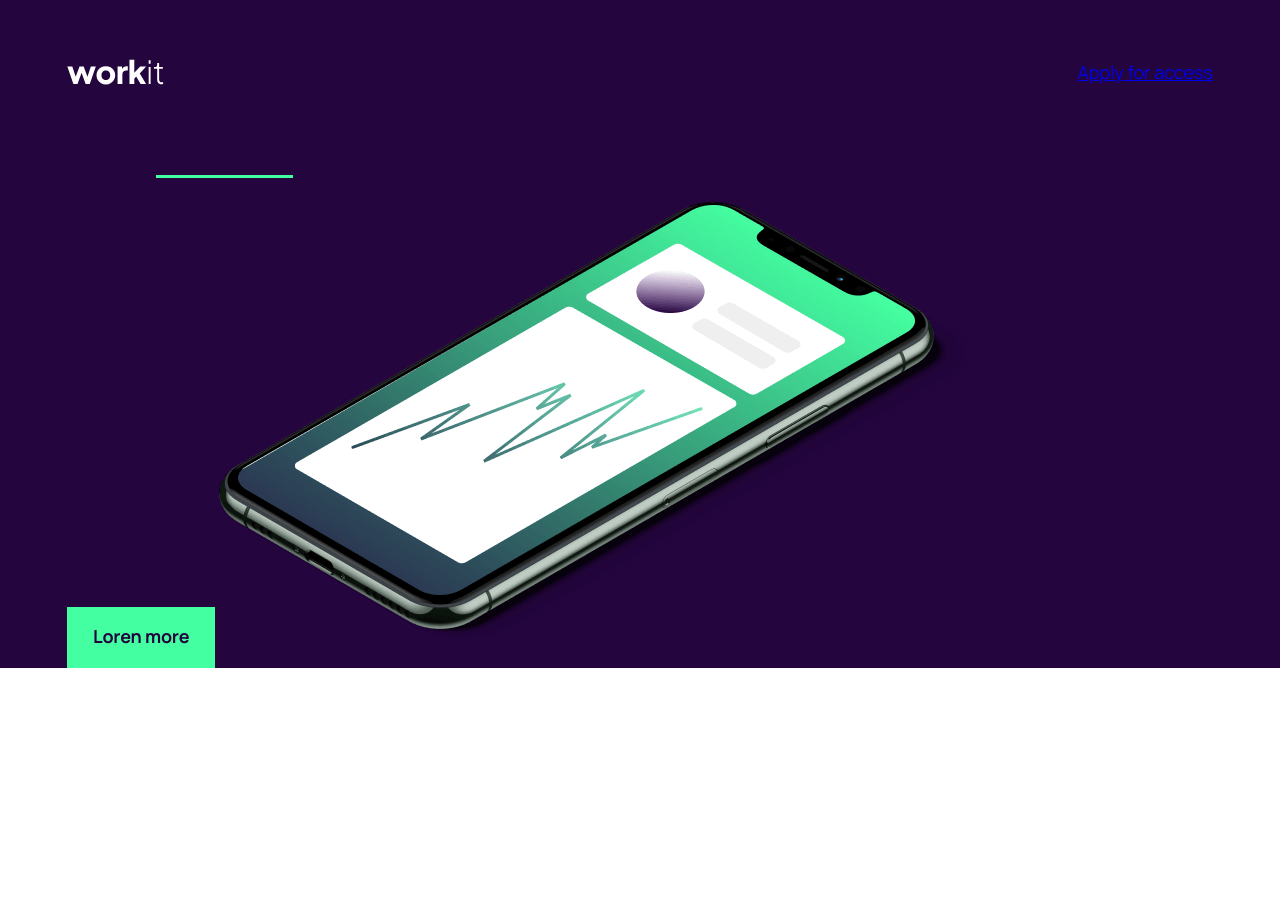
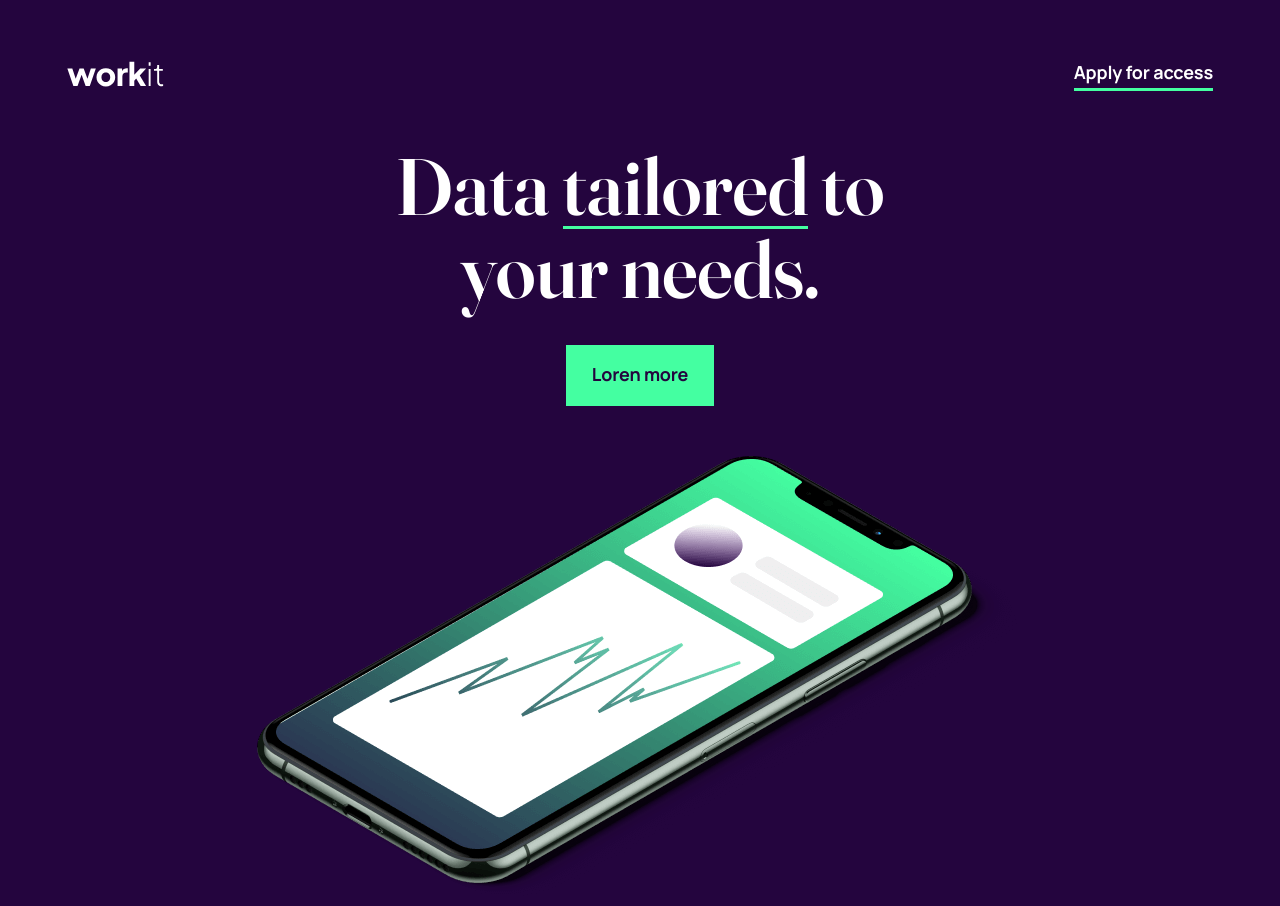
Before and after one commit to Boytemir/workit-landing-page-hub, a plain HTML site: page index.html in a window 1280 px wide. Before the commit the page ends 800 px from the top, so only its background shows below. Drawn offline with Linux system fonts and the light colour scheme.

Commit message:
add new class

```diff
--- a/index.html
+++ b/index.html
@@ -17,15 +17,15 @@
                     <img class="logo__img" src="imgs/workit.svg" alt="Workit logo" width="97" height="26">
                 </a>
 
-                <a href="#" class="undrline-link">Apply for access</a>
+                <a href="#" class="underline-link">Apply for access</a>
             </div>
         </header>
 
         <!-- HERO -->
         <div class="hero">
-            <div class="container">
-                <h1>Data <span class="underline-text">tailored</span> to your needs.</h1>
-                <a href="#" class="button">Loren more</a>
+            <div class="hero__container container">
+                <h1 class="hero__heading">Data <span class="underline-text">tailored</span> to your needs.</h1>
+                <a href="#" class="hero__button button">Loren more</a>
 
                 <picture>
                     <source srcset="imgs/image-hero.png">
```
